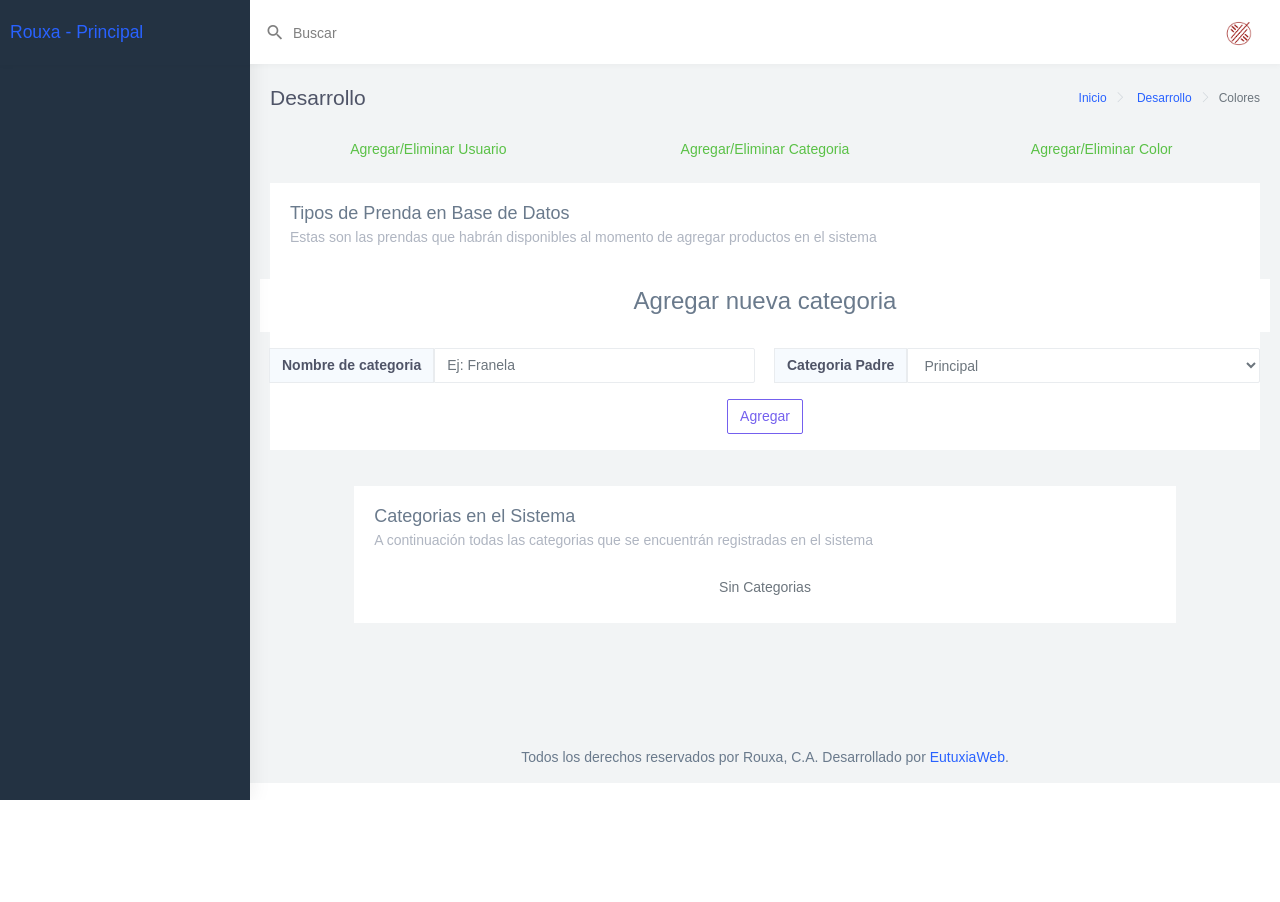
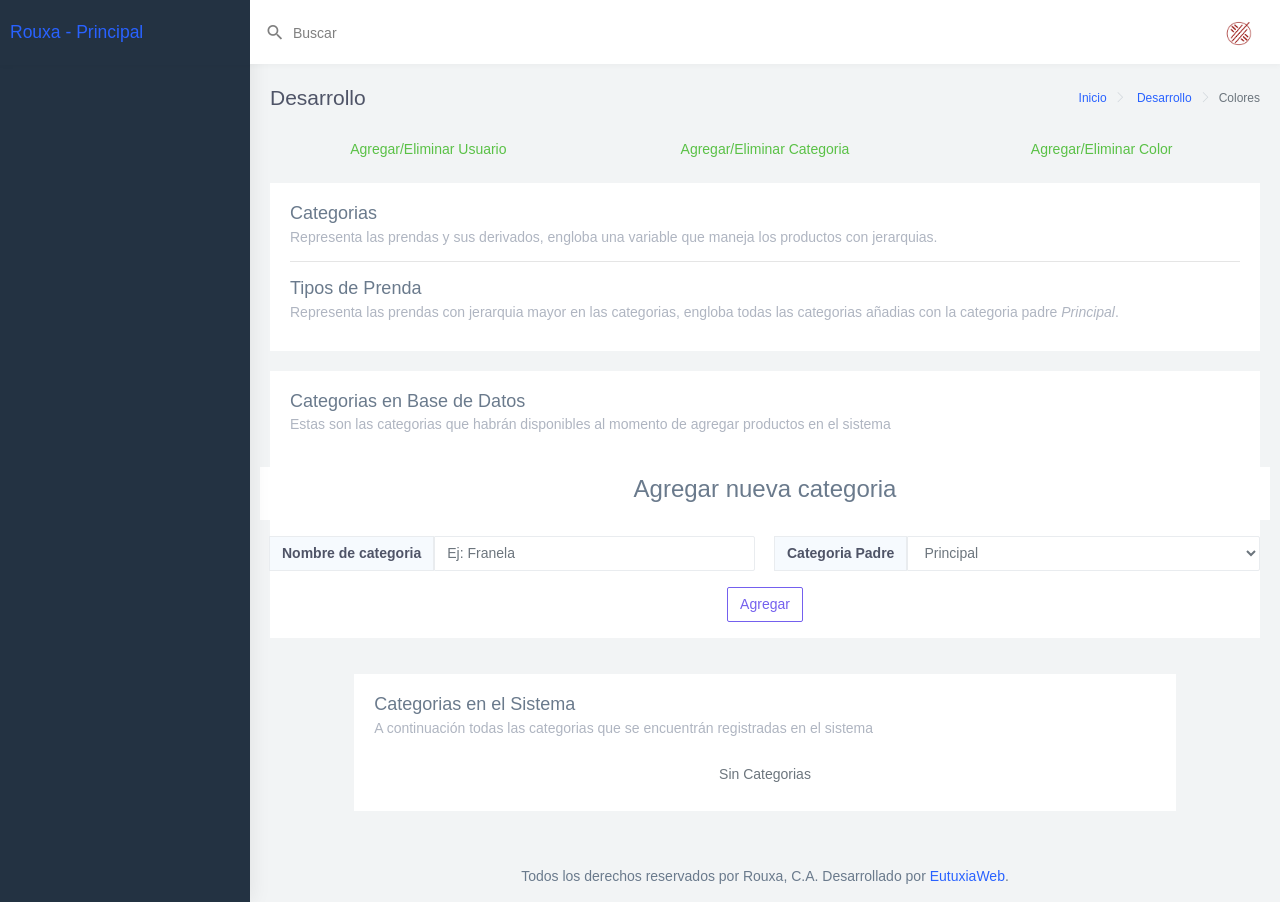
Before and after one commit to CarlosMaita/Ecommerce, a PHP site: page /admin/desarrollo/categoria.php in a window 1280 px wide. Before the commit the page ends 800 px from the top, so only its background shows below. Run offline with PHP 8.4, Linux system fonts and the light colour scheme; the visitor is signed in with stand-in values (Sample User, id 1); data that the repository does not hold is empty; some web fonts are replaced.

Commit message:
ajustes en categorias.

```diff
--- a/admin/desarrollo/categoria.php
+++ b/admin/desarrollo/categoria.php
@@ -106,8 +106,18 @@ $previouspage = $curpage - 1;
                   <div class="col-12">
                   <div class="card">
                     <div class="card-body">
-                      <h4 class="card-title">Tipos de Prenda en Base de Datos</h4>
-                      <h6 class="card-subtitle">Estas son las prendas que habrán disponibles al momento de agregar productos en el sistema</h6>
+                      <h4 class="card-title">Categorias</h4>
+                      <h6 class="card-subtitle">Representa las prendas y sus derivados, engloba una variable que maneja los productos con jerarquias.</h6>
+                      <hr>
+                      <h4 class="card-title">Tipos de Prenda</h4>
+                      <h6 class="card-subtitle">Representa las prendas con jerarquia mayor en las categorias, engloba todas las categorias añadias con la categoria padre <i>Principal</i>.</h6>
+                    </div>
+                  </div>
+                  <div class="card">
+                    <div class="card-body">
+
+                      <h4 class="card-title">Categorias en Base de Datos</h4>
+                      <h6 class="card-subtitle">Estas son las categorias que habrán disponibles al momento de agregar productos en el sistema</h6>
                     </div>
                     <div class="row justify-content-center mt-1 bg-white py-2">
                       <h3>Agregar nueva categoria</h3>
--- a/admin/desarrollo/index.php
+++ b/admin/desarrollo/index.php
@@ -128,8 +128,8 @@ require('../../common/conexion.php');
                 <div class="col-6">
                   <div class="card">
                     <div class="card-body">
-                      <h4 class="card-title">Tipos de Categorias en Base de Datos</h4>
-                      <h6 class="card-subtitle">Estas son las Categorias disponibles para el inventario</h6>
+                      <h4 class="card-title">Tipos de prendas en Base de Datos</h4>
+                      <h6 class="card-subtitle">Estas son los tipos de prendas disponibles para el inventario</h6>
                     </div>
                     <div class="table-responsive">
                       <table class="table table-hover">
```
